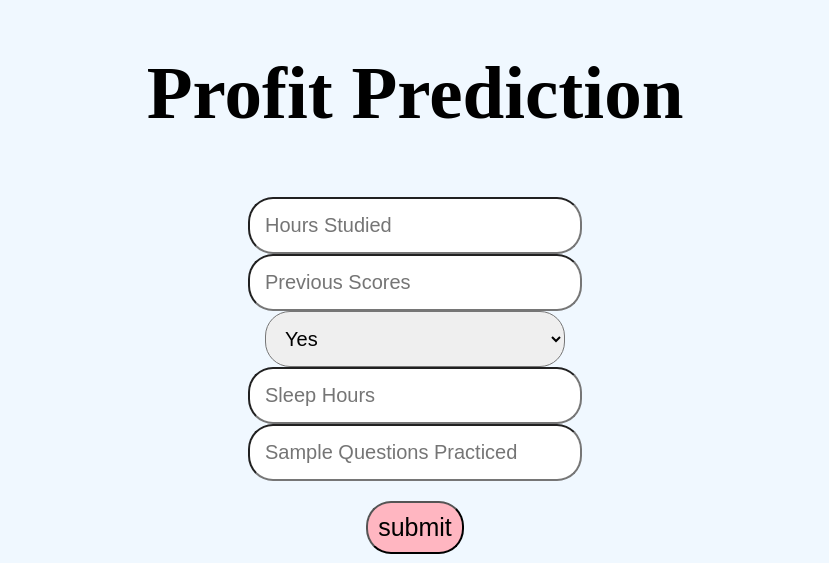
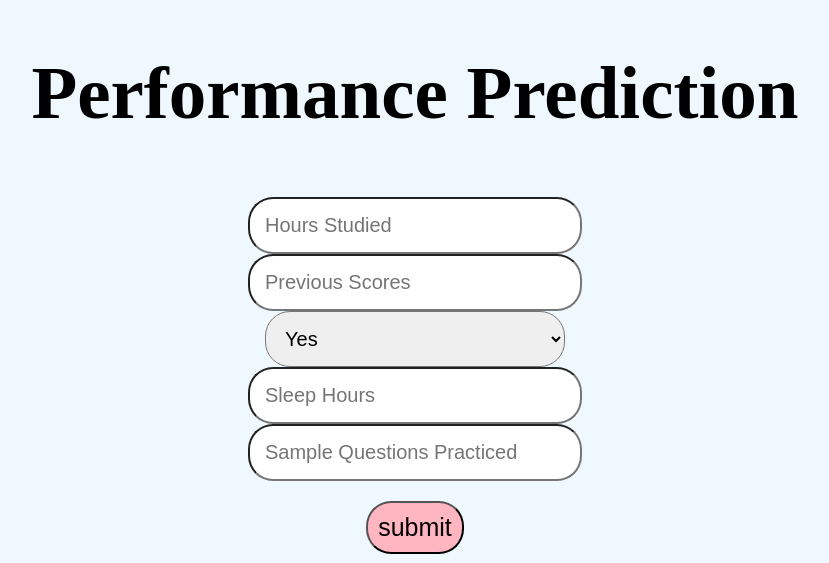
Before and after one commit to mohanapriya2107/Student_Performance_Regression, a Flask app: page / in a window 1280 px wide. Shown: the top 563 px of the page, without its empty margins (225-1054 px from the left). Run offline with Flask 3, Linux system fonts and the light colour scheme; parts of the project's set-up code (start-up, migrations or seed data) failed here and were passed over.

Commit message:
Update title and heading for performance prediction

```diff
--- a/templates/index.html
+++ b/templates/index.html
@@ -40,7 +40,7 @@
     </style>
 </head>
 <body bgcolor="#f0f8ff">
-<h1> Profit Prediction </h1>
+<h1> Performance Prediction </h1>
 <form class="forms" action="/predict" method="POST">
     <input class="exp" type="text" name="Hours Studied" placeholder="Hours Studied"><br>
     <input class="exp" type="text" name="Previous Scores" placeholder="Previous Scores"><br>
```
